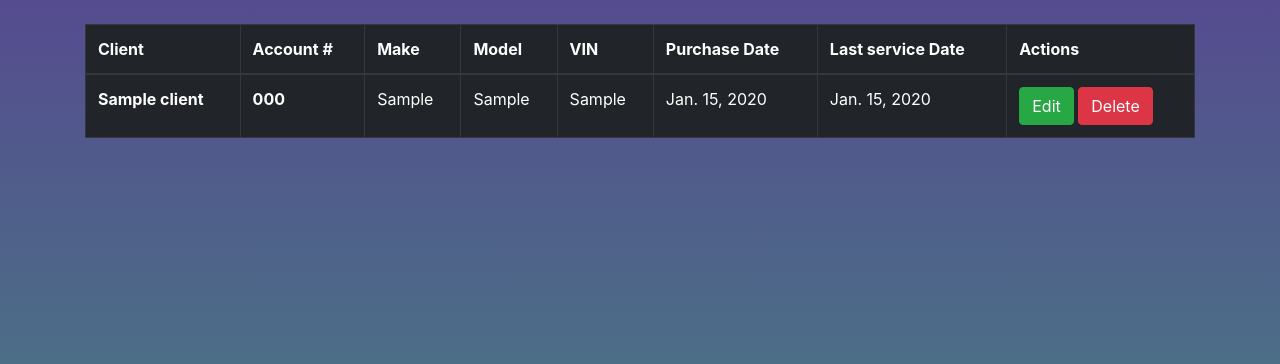
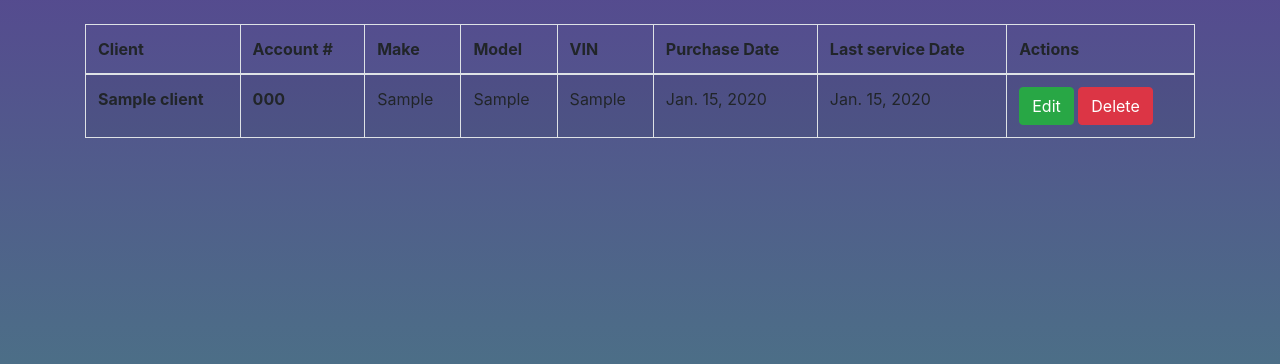
Before and after one commit to smereddy/clientmanagementsystem, a Django app: page /clients/vehicles/ in a window 1280 px wide. Shown: the part 56-420 px from the top of the page. Run offline with Django 3.2, Linux system fonts and the light colour scheme; a user stored in the database is signed in; tables that the repository leaves empty hold one stand-in row (values such as "Sample post"); some libraries are stand-ins or nearby versions.

Commit message:
frontend changes

```diff
--- a/clients/templates/client_detail.html
+++ b/clients/templates/client_detail.html
@@ -42,8 +42,10 @@
                             Author: {{ comment.author }}
                         </p>
                         <br>
-                             <a type="button" class="btn btn-success" href="{% url 'comment_edit' comment.pk %}">Edit comment</a>
-                        <a type="button" class="btn btn-danger" href="{% url 'comment_delete' comment.pk %}">Delete comment</a>
+                        <a type="button" class="btn btn-success" href="{% url 'comment_edit' comment.pk %}">Edit
+                            comment</a>
+                        <a type="button" class="btn btn-danger" href="{% url 'comment_delete' comment.pk %}">Delete
+                            comment</a>
 
                     {% endfor %}
                 </div>
--- a/clients/templates/vehicles/vehicles_list.html
+++ b/clients/templates/vehicles/vehicles_list.html
@@ -5,7 +5,7 @@
 {% block content %}
             <div class="row">
         <div class="col-12">
-            <table class="table table-bordered table-dark">
+            <table class="table table-bordered table-striped table-hover">
                 <thead>
                 <tr>
                     <th scope="col">Client</th>
```
Lines whose indentation alone changed are shown as unchanged.
